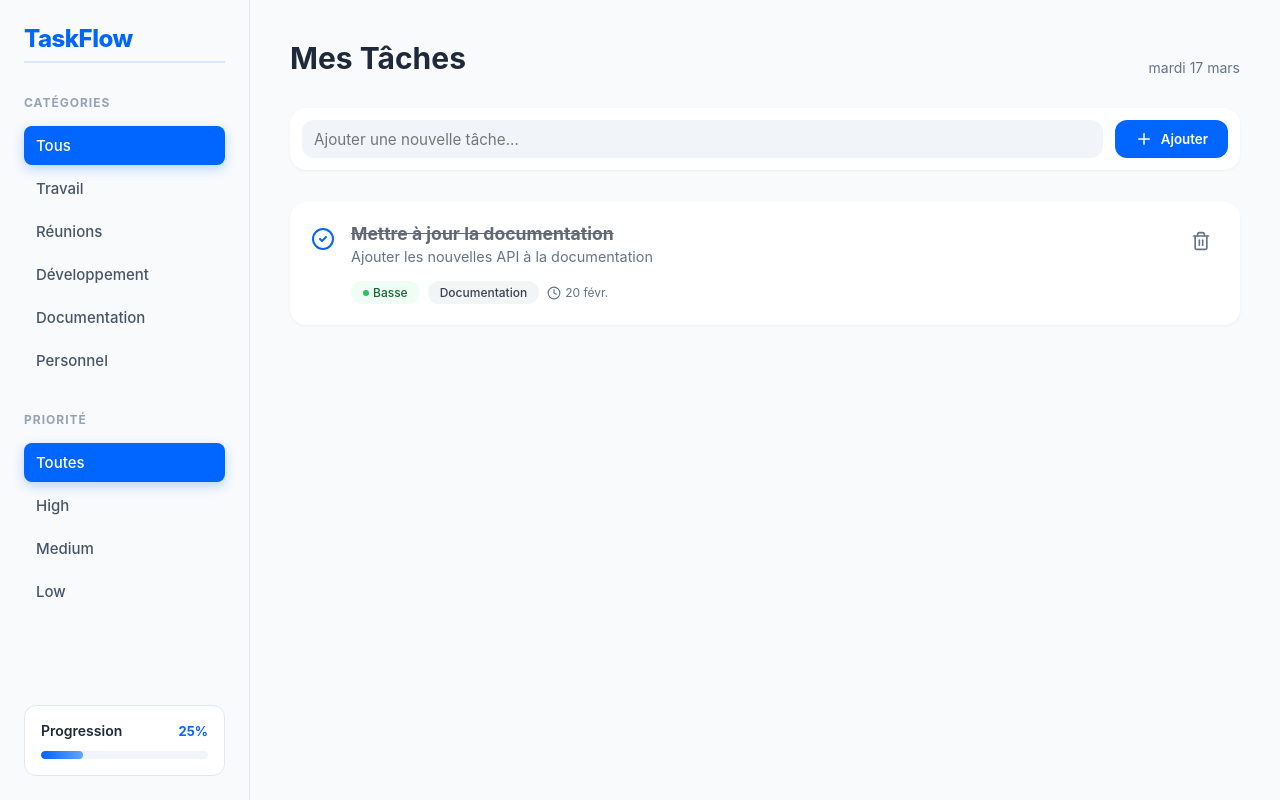
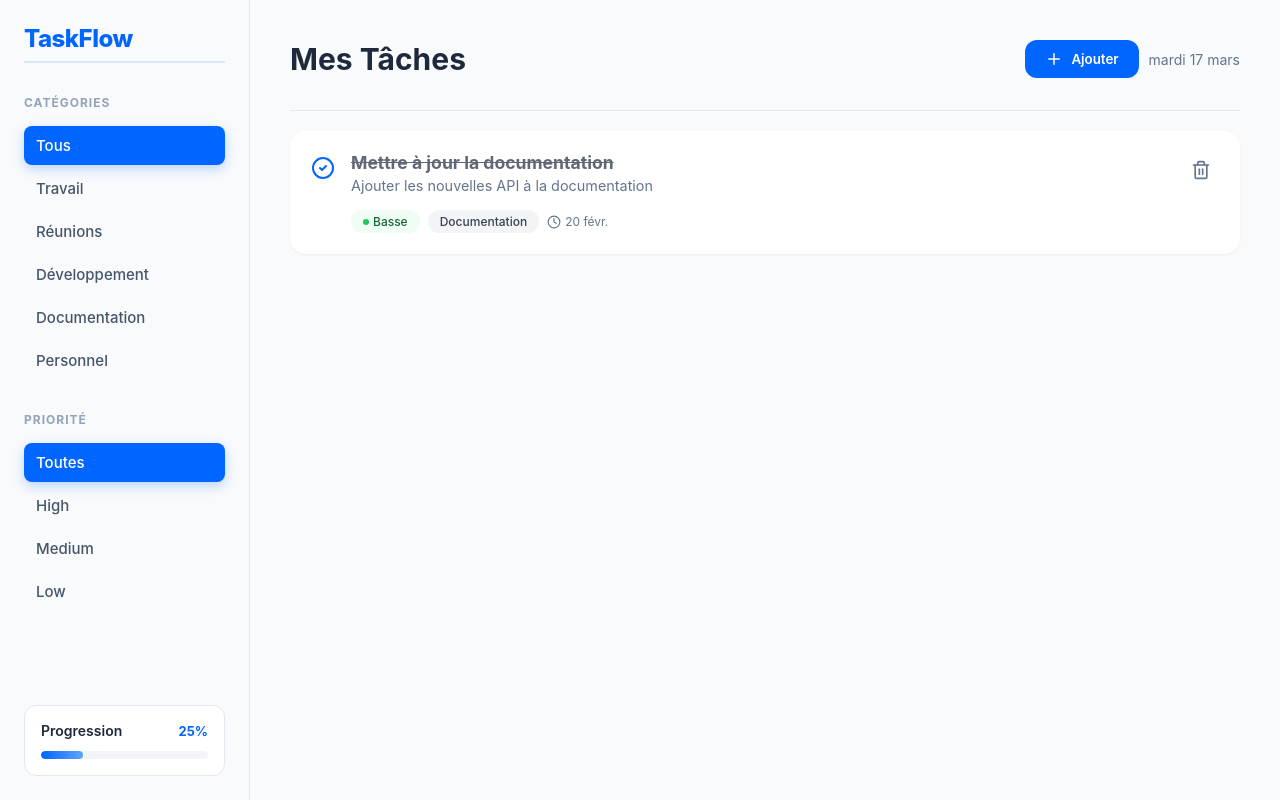
Before and after one commit to doudaoud/to-do-mern, a React (Vite) app in the folder client/: page /profile/1 in a window 1280 px wide. Built offline with nearby package versions, Linux system fonts and the light colour scheme; sample sign-in values are in the browser's storage.

Commit message:
`Added button to add new task and moved current date to the right`

```diff
--- a/client/src/pages/Profile.jsx
+++ b/client/src/pages/Profile.jsx
@@ -20,17 +20,21 @@ export default function Profile() {
       <main className="main-content">
         <header className="content-header">
           <h1>Mes Tâches</h1>
-          <span className="current-date"> {today} </span>
+          <div
+            style={{
+              display: "flex",
+              gap: "10px",
+              alignItems: "center",
+            }}
+          >
+            <button className="add-task-btn">
+              <Plus size={18} />
+              Ajouter
+            </button>
+            <span className="current-date"> {today} </span>
+          </div>
         </header>
-
-        <div className="task-input-container">
-          <input type="text" placeholder="Ajouter une nouvelle tâche..." />
-          <button className="add-task-btn">
-            <Plus size={18} />
-            Ajouter
-          </button>
-        </div>
-
+        <hr />
         <div className="task-list">
           {/* Mock Task matching the image */}
           <div className="task-card">
--- a/client/src/pages/styles/profile.css
+++ b/client/src/pages/styles/profile.css
@@ -47,8 +47,11 @@
 .content-header {
   display: flex;
   justify-content: space-between;
-  align-items: flex-end;
+  align-items: center;
   margin-bottom: 32px;
+  /* background-color: white; */
+  /* height: 100px; */
+
 }
 
 .content-header h1 {
```
